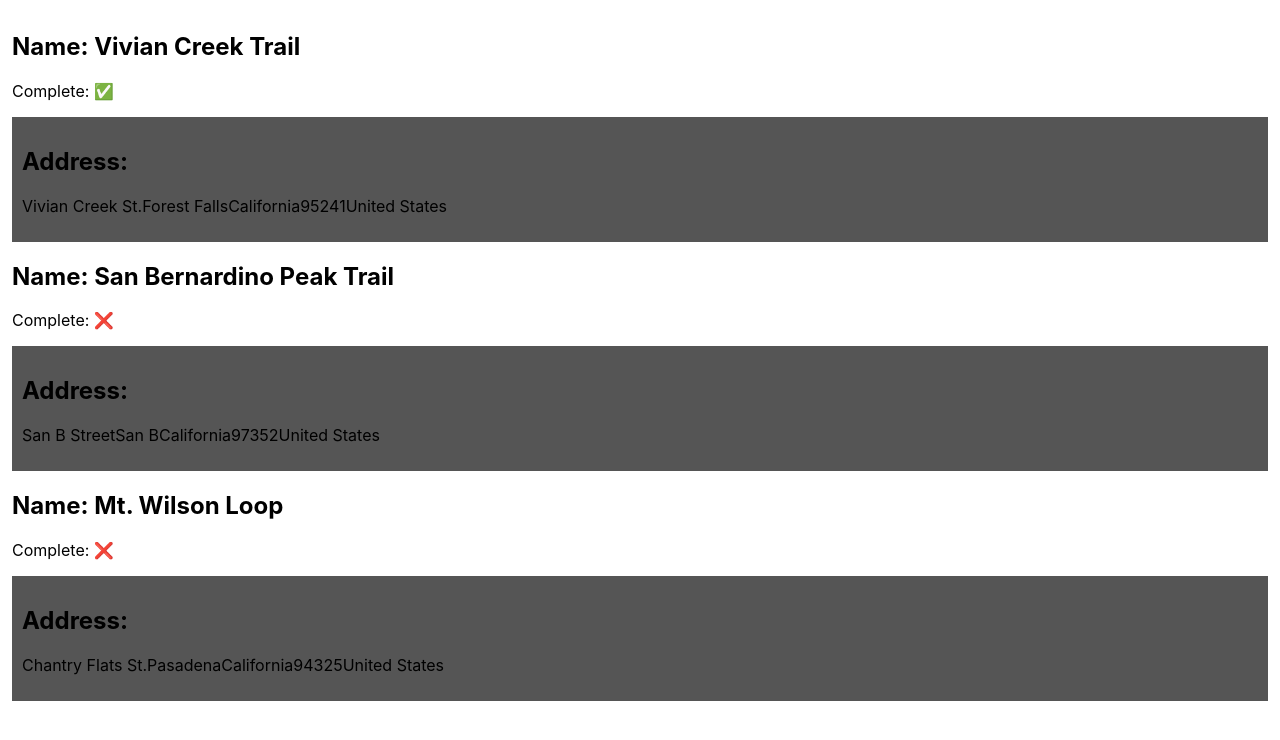
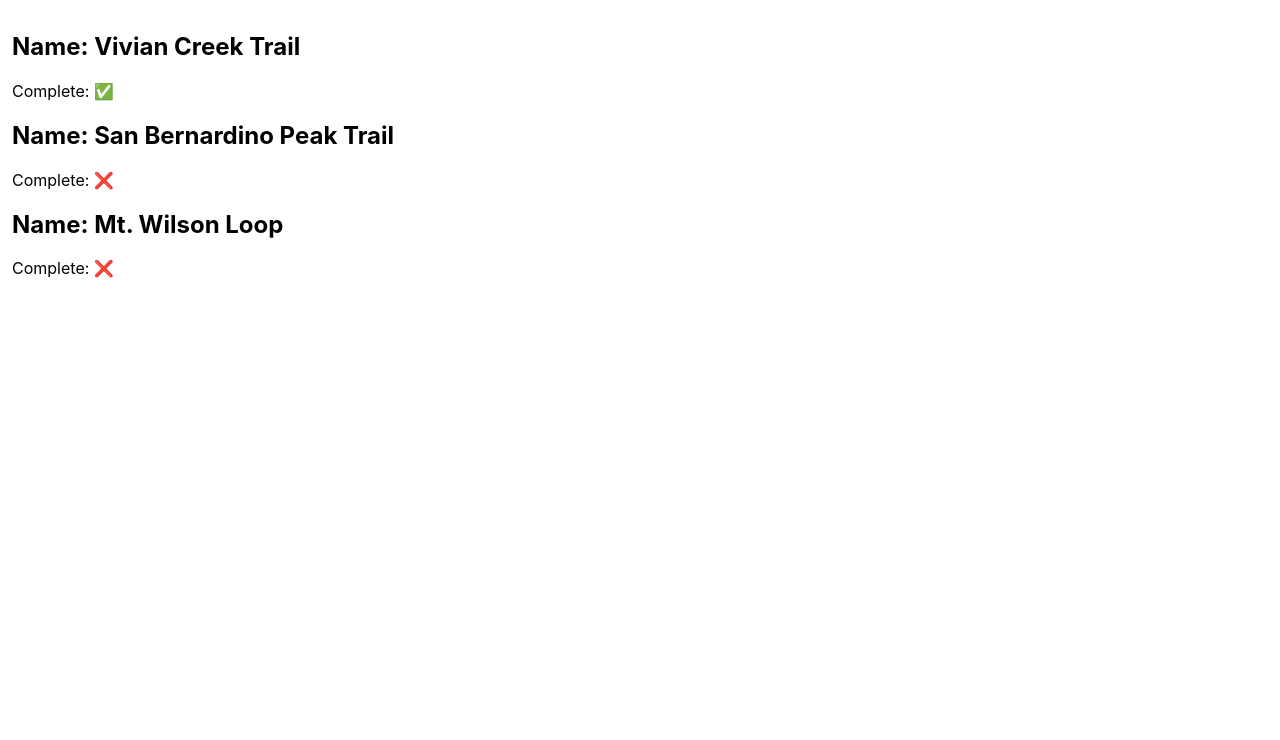
Before and after one commit to ryan-friesen/hike-planner, a React (Create React App) app: page / in a window 1280 px wide. Shown: the top 740 px of the page. Built offline with nearby package versions, Linux system fonts and the light colour scheme.

Commit message:
Removed address component usage

```diff
--- a/src/App.js
+++ b/src/App.js
@@ -3,7 +3,6 @@ import './App.css';
 import Wrapper from './components/styled-components/Wrapper';
 import Hike from './components/Hike';
 import hikes from './data/hikes.json';
-import Address from './components/Address';
 
 const jsxTest = (
   <p>
@@ -34,11 +33,8 @@ function App() {
       {hikes.map((hike, i) => {
         // Every child of an array must have a unique key attribute added.
 
-        return ([<Hike key={i} hike={hike} />,
-        <Address key={i} hike={hike} />]);
-
-      }
-      )}
+        return <Hike key={i} hike={hike} />;
+      })}
     </Wrapper>
   );
 }
```
